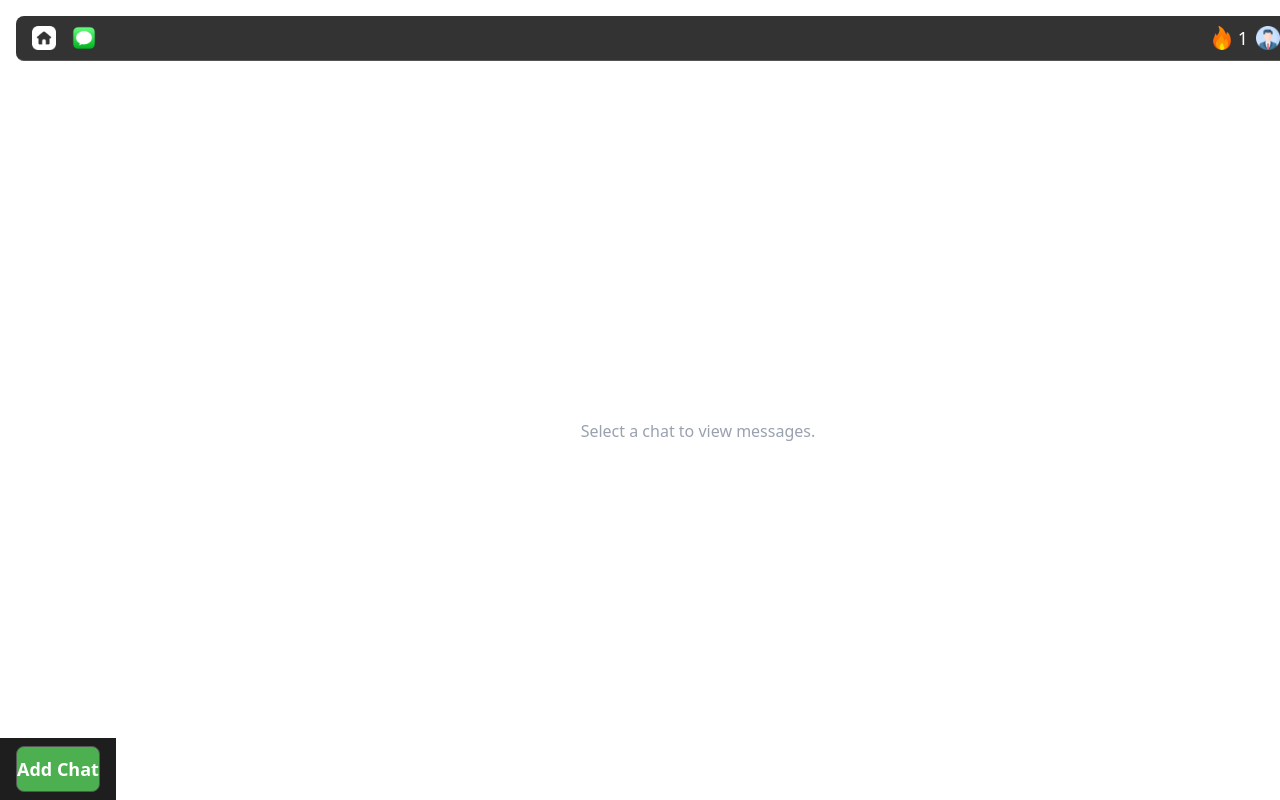
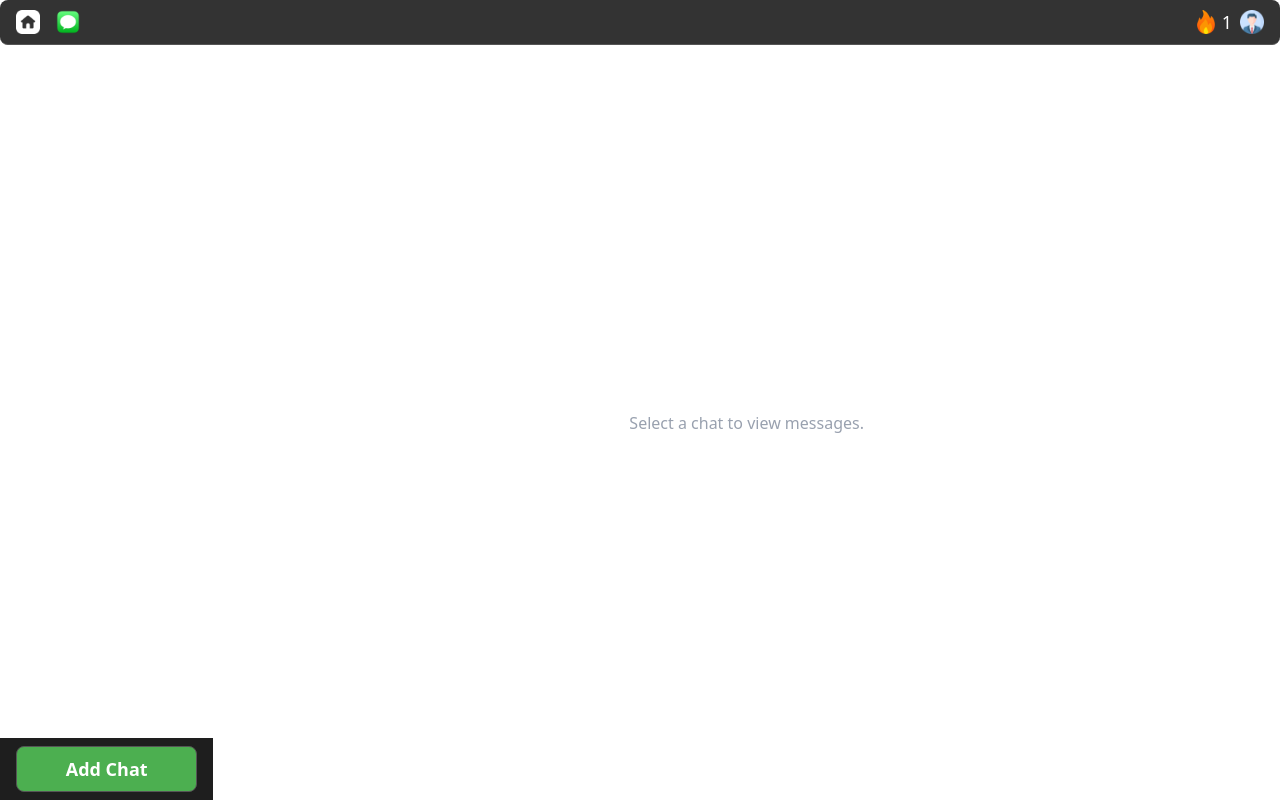
Before and after one commit to Nikita3A/learny-ts-front, a React (Vite) app: page /chats in a window 1280 px wide. Built offline with nearby package versions, Linux system fonts and the light colour scheme.

Commit message:
Fixed mobile and desktop layout for chats. Fixed horizontal scrollbar(removed margins in navbar)

```diff
--- a/src/components/Chats/ChatList.tsx
+++ b/src/components/Chats/ChatList.tsx
@@ -17,7 +17,7 @@ interface ChatListProps {
 
 const ChatList: React.FC<ChatListProps> = ({ chats, onChatSelect, onAddChat }) => {
   return (
-    <div className="flex flex-col h-full">
+    <div className="flex flex-col h-full w-full">
       {/* Scrollable chat list */}
       <div className="flex-grow overflow-y-auto px-4 py-2 space-y-2 scrollbar-hidden">
         {chats.map((chat) => (
--- a/src/components/Navbar.tsx
+++ b/src/components/Navbar.tsx
@@ -5,7 +5,7 @@ const Navbar = ({ streakDays }) => {
   const navigate = useNavigate();
 
   return (
-    <div className="w-full flex justify-between items-center px-4 py-2 bg-darkGray border-b border-mediumGray sm:border-0 sm:rounded-lg sm:mt-4 sm:mx-4 sm:w-[calc(100%-2rem)]">
+    <div className="w-full flex justify-between items-center px-4 py-2 bg-darkGray border-b border-mediumGray sm:border-0 sm:rounded-lg">
       <div className="flex items-center space-x-4">
         <button className="text-white text-xl" onClick={() => navigate('/courses')}>
           <img src="/house.png" alt="Home" className="w-6 h-6 invert" />
@@ -13,11 +13,7 @@ const Navbar = ({ streakDays }) => {
         <button className="text-white text-xl" onClick={() => navigate('/chats')}>
           <img src="/message.png" alt="Messages" className="w-6 h-6" />
         </button>
-        {/* <button className="text-white text-xl" onClick={() => navigate('/ai')}>
-          <img src="/ai.png" alt="AI" className="w-6 h-6" />
-        </button> */}
       </div>
-
       <div className="flex items-center space-x-2">
         <div className="flex items-center text-white">
           <img src="/fire.png" alt="Streak" className="w-6 h-6" />
--- a/src/pages/ChatsPage.tsx
+++ b/src/pages/ChatsPage.tsx
@@ -1,4 +1,4 @@
-import React, { useCallback, useState } from 'react';
+import React, { useCallback, useState, useEffect } from 'react';
 import { useNavigate, useParams } from 'react-router-dom';
 import ChatList from '../components/Chats/ChatList';
 import ChatWindow from '../components/Chats/ChatWindow';
@@ -12,37 +12,67 @@ import { RootState } from '../redux/store';
 const ChatsPage = () => {
   const { chatList, isAddChatModalOpen, setIsAddChatModalOpen } = useChats();
   const [isAddUserModalOpen, setIsAddUserModalOpen] = useState(false);
+  const [isMobileView, setIsMobileView] = useState(false);
+  const [showChatList, setShowChatList] = useState(true);
   const navigate = useNavigate();
   const { chatId } = useParams();
-  const currentUser = useSelector((state: RootState) => state.user.currentUser);
+  const currentUser = useSelector((state) => state.user.currentUser);
   const currentUserId = currentUser?.user?.id;
 
-  // Find the selected chat by ID from the URL
-  const selectedChat = chatList.find((chat: any) => String(chat.id) === String(chatId));
+  // Check if the screen is mobile
+  useEffect(() => {
+    const handleResize = () => {
+      setIsMobileView(window.innerWidth < 768);
+    };
+
+    handleResize();
+    window.addEventListener('resize', handleResize);
+    return () => window.removeEventListener('resize', handleResize);
+  }, []);
+
+  // Reset showChatList when navigating to /chats without a chatId
+  useEffect(() => {
+    if (!chatId) {
+      setShowChatList(true);
+    }
+  }, [chatId]);
+
+  const selectedChat = chatList.find((chat) => String(chat.id) === String(chatId));
   const { messageList, handleSendMessage } = useChatSocket(selectedChat);
 
-  // Handle chat selection: update URL
-  const handleChatSelect = (chat: any) => {
+  const handleChatSelect = (chat) => {
+    if (isMobileView) {
+      setShowChatList(false); // Hide chat list on mobile when a chat is selected
+    }
     navigate(`/chats/${chat.id}`);
   };
 
-  // Refresh chats for AddChatModal
+  const handleBackToChatList = () => {
+    setShowChatList(true); // Show chat list again on mobile
+    navigate('/chats');
+  };
+
   const refreshChats = useCallback(async () => {
-    // You may want to refetch chats here, for now reload page
     window.location.reload();
   }, []);
 
-  // Open AddUserModal from ChatWindow's addUser
   const handleAddUser = () => {
     setIsAddUserModalOpen(true);
   };
-  console.log('Chat ID:', chatId);
-  console.log('Chat List:', chatList);
 
   return (
     <div className="flex h-full">
-      <ChatList chats={chatList} onChatSelect={handleChatSelect} onAddChat={() => setIsAddChatModalOpen(true)} />
-      <div className="flex-grow">
+      {(showChatList || !isMobileView) && (
+        <div className={isMobileView ? 'w-full' : 'w-1/6'}>
+          <ChatList
+            chats={chatList}
+            onChatSelect={handleChatSelect}
+            onAddChat={() => setIsAddChatModalOpen(true)}
+          />
+        </div>
+      )}
+      {!isMobileView || !showChatList ? (
+        <div className={isMobileView ? 'w-full' : 'flex-grow'}>
           {chatId && selectedChat ? (
             <ChatWindow
               chat={selectedChat}
@@ -58,6 +88,7 @@ const ChatsPage = () => {
             </div>
           )}
         </div>
+      ) : null}
       <AddChatModal isOpen={isAddChatModalOpen} onRequestClose={() => setIsAddChatModalOpen(false)} refreshChats={refreshChats} />
       <AddUserModal isOpen={isAddUserModalOpen} onRequestClose={() => setIsAddUserModalOpen(false)} chat={selectedChat} />
     </div>
```
Lines whose indentation alone changed are shown as unchanged.
